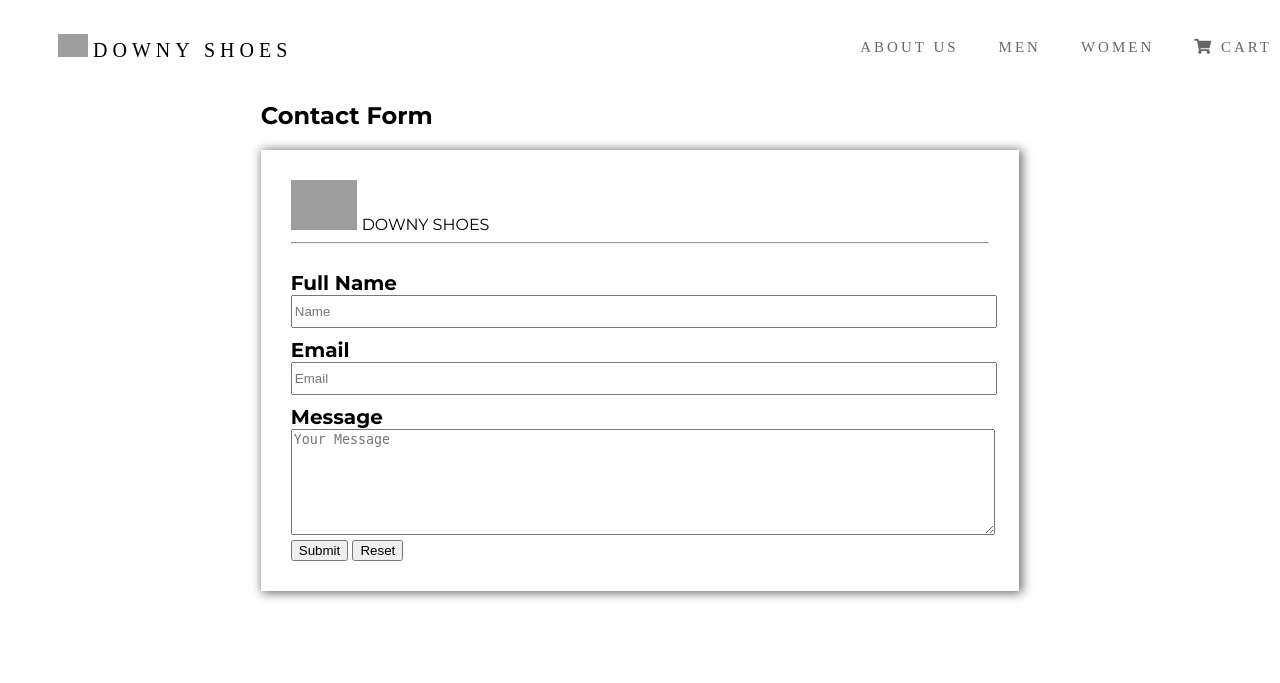
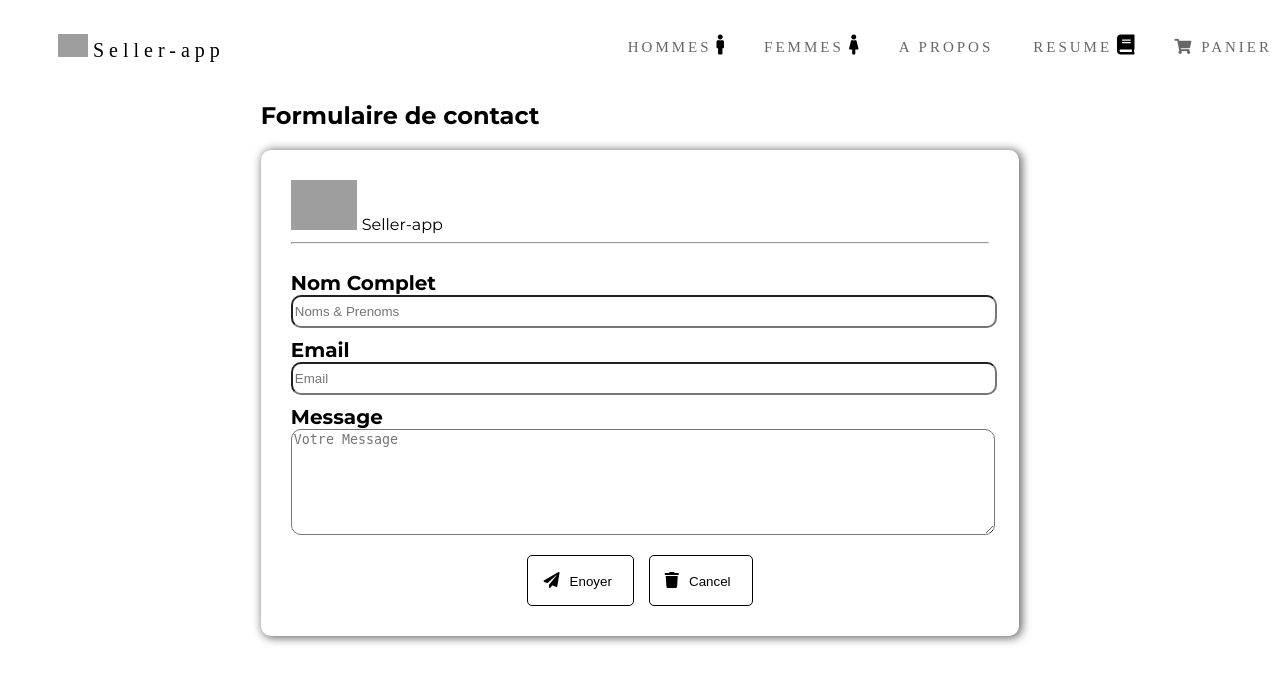
Before and after one commit to merritz22/pw-2023, a PHP site: page /views/contact.php in a window 1280 px wide. Shown: the top 683 px of the page. Run offline with PHP 8.4, Linux system fonts and the light colour scheme; some libraries are stand-ins or nearby versions; grey boxes are pictures that could not be loaded.

Commit message:
updating index page

```diff
--- a/env.ini
+++ b/env.ini
@@ -15,3 +15,11 @@ femmes = "http://localhost/pw-2023/views/women.php"
 panier = "http://localhost/pw-2023/views/checkout.php"
 features = "http://localhost/pw-2023/views/features.php"
 a_propos = "http://localhost/pw-2023/views/about.php"
+shop = "http://localhost/pw-2023/views/shop.php"
+contact = "http://localhost/pw-2023/views/contact.php"
+
+[images]
+men3 = "http://localhost/pw-2023/ressources/images/img-men3.jpg"
+nike12 = "http://localhost/pw-2023/ressources/images/img-Nike12.jpg"
+women5 = "http://localhost/pw-2023/ressources/images/img-women5.jpeg"
+women6 = "http://localhost/pw-2023/ressources/images/img-women6.jpeg"
--- a/views/contact.php
+++ b/views/contact.php
@@ -1,17 +1,19 @@
+<?php
+      $_APP = parse_ini_file('./../env.ini', true); ?>
 <!DOCTYPE html>
 <html lang="en">
   <head>
     <meta charset="UTF-8" />
     <meta name="viewport" content="width=device-width, initial-scale=1.0" />
-    <link rel="shortcut icon" type="image/x-icon" href="../Images/img-DS.png" />
+    <link rel="shortcut icon" type="image/x-icon" href="<?php echo($_APP['app']['ico-link']) ?>" />
     <meta http-equiv="X-UA-Compatible" content="ie=edge" />
     <title>Contact us</title>
     <link
       href="https://fonts.googleapis.com/css?family=Montserrat:400,700&display=swap"
       rel="stylesheet"
     />
-    <link rel="stylesheet" href="../css/navbar.css" />
-    <link rel="stylesheet" href="../css/preloader.css" />
+    <link rel="stylesheet" href="./css/navbar.css" />
+    <link rel="stylesheet" href="./css/preloader.css" />
     <link
       rel="stylesheet"
       href="https://use.fontawesome.com/releases/v5.6.3/css/all.css"
@@ -19,7 +21,7 @@
       crossorigin="anonymous"
     />
     <script src="https://ajax.googleapis.com/ajax/libs/jquery/2.2.4/jquery.min.js"></script>
-    <script src="../js/preloader.js"></script>
+    <script src="./js/preloader.js"></script>
   </head>
   <style>
     section {
@@ -40,53 +42,61 @@
     textarea {
       max-width: 100%;
       width: 100%;
+      border-radius: 10px;
       height: 100px;
     }
     form {
       padding: 30px;
+      border-radius: 10px;
       box-shadow: 2px 1px 10px 1px rgba(0, 0, 0, 0.6);
     }
     input {
       height: 25px;
       padding: 2px;
+      border-radius: 10px;
       margin-bottom: 10px;
     }
     nav {
       position: relative;
     }
+
+    button{
+      border: none;
+      background: none;
+    }
+    .cancel{
+      margin-left: 15px;
+    }
+    .button{
+      display: flex;
+      justify-content: center;
+      margin-top: 15px;
+    }
+    .button>*{
+      border: .5px solid black;
+      padding: 15px;
+      border-radius: 5px;
+      transition: .5s all ease-in-out;
+    }
+    .button>*:hover{
+      padding: 20px;
+    }
   </style>
   <body>
     <div class="se-pre-con"></div>
-    <nav>
-      <ul>
-        <li class="primary-nav">
-          <img src="../Images/img-DS.png" alt="logo" />
-          <a href="../index.html">DOWNY SHOES</a>
-        </li>
-        <li class="secondary-nav">
-          <a href="../HTML/checkout.html">
-            <i class="fas fa-shopping-cart"></i> CART
-          </a>
-        </li>
-        <li class="secondary-nav"><a href="../HTML/women.html">WOMEN</a></li>
-        <li class="secondary-nav"><a href="../HTML/men.html">MEN</a></li>
-        <li class="secondary-nav">
-          <a href="../HTML/about-us.html">ABOUT US</a>
-        </li>
-      </ul>
-    </nav>
+    <?php require_once('./parts/nav.php') ?>
     <section>
-      <h1>Contact Form</h1>
+      <h1>Formulaire de contact</h1>
       <form action="">
         <span>
-          <img src="../Images/img-DS.png" alt="Downy logo" height="50px" />
-          DOWNY SHOES</span
+          <img src="<?php echo($_APP['app']['ico-link']) ?>" alt="Downy logo" height="50px" />
+          <?php echo($_APP['app']['name']) ?></span
         >
         <hr />
         <br />
         <label for="Name"
-          >Full Name
-          <input type="text" name="" id="" placeholder="Name" required
+          >Nom Complet
+          <input type="text" name="" id="" placeholder="Noms & Prenoms" required
         /></label>
         <label for="Email"
           >Email <input type="email" name="" id="" placeholder="Email" required
@@ -96,12 +106,20 @@
             name="Message"
             id=""
             cols=""
-            placeholder="Your Message"
+            placeholder="Votre Message"
             required
           ></textarea
         ></label>
-        <button type="submit">Submit</button>
-        <button type="reset">Reset</button>
+        <div class="button">
+          <span class="submit">
+            <i class="fa fa-paper-plane" aria-hidden="true"></i>
+            <button type="submit">Enoyer</button>
+          </span>
+          <span class="cancel">
+            <i class="fa fa-trash" aria-hidden="true"></i>
+            <button type="reset">Cancel</button>
+          </span>
+        </div>
       </form>
     </section>
   </body>
--- a/views/css/index.css
+++ b/views/css/index.css
@@ -115,7 +115,7 @@ body, html {
     height: 100%;
     width: 100%;
     opacity: 0;
-    transition: 0.5s ease;
+    transition: 1s ease-in-out;
   }
 
   /* New overlay appearance on hover */
```
Also changed, not shown: index.php (+12 -75 lines), views/css/shop.css (+6 -53 lines), views/parts/footer.php (added, +46 -0 lines), views/shop.php (+10 -26 lines).
